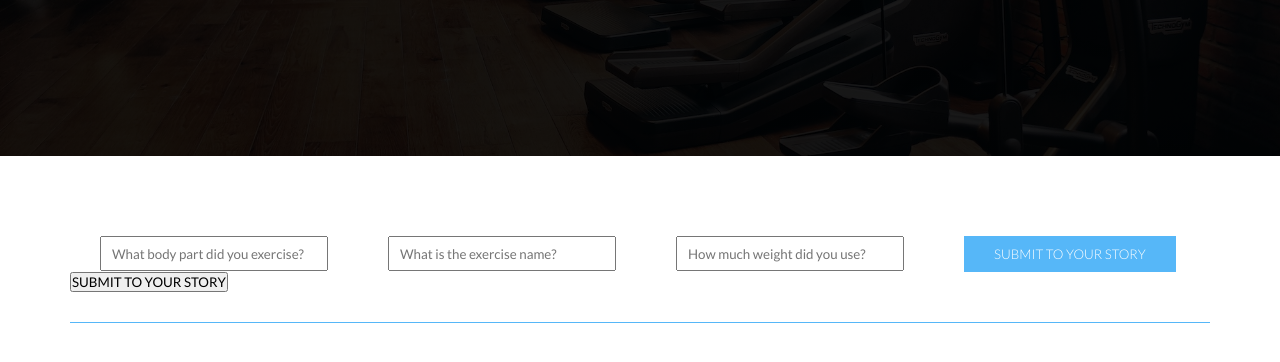
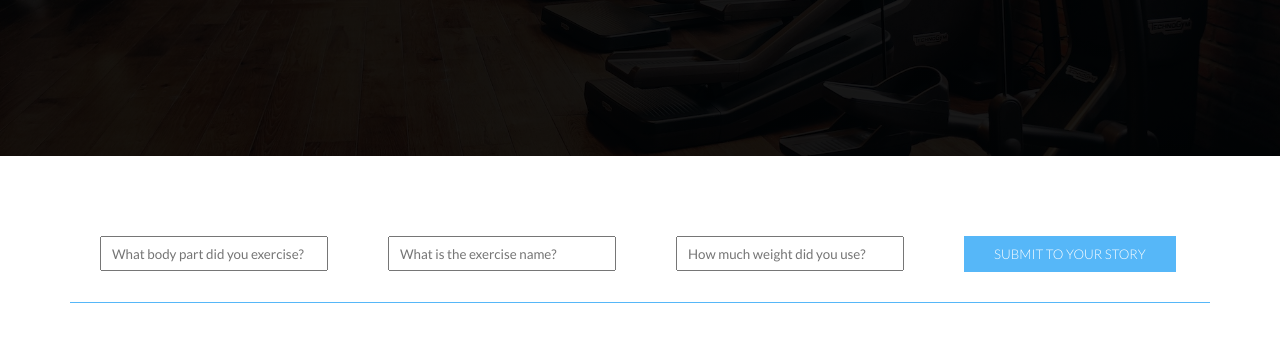
Before and after one commit to HenriqueFadoni/FITSTORY, a website built with webpack: page src/index.html in a window 1280 px wide. Shown: the part 500-862 px from the top of the page. Built offline with nearby package versions, Linux system fonts and the light colour scheme.

Commit message:
Deleting Button

```diff
--- a/src/index.html
+++ b/src/index.html
@@ -23,8 +23,7 @@
             <input type="text" class="js--bodypart-input" placeholder="What body part did you exercise?" required>
             <input type="text" class="js--exercise-input" placeholder="What is the exercise name?" required>
             <input type="text" class="js--weight-input" placeholder="How much weight did you use?" required>
-            <input type="submit" value="SUBMIT TO YOUR STORY">
-            <button class="js--submit-btn">SUBMIT TO YOUR STORY</button>
+            <input class="js--submit-btn" type="submit" value="SUBMIT TO YOUR STORY">
         </div>
     </section>
 
```
